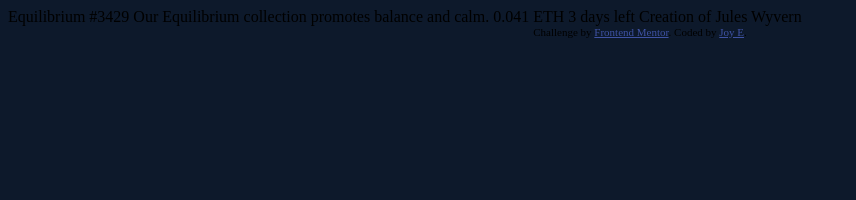
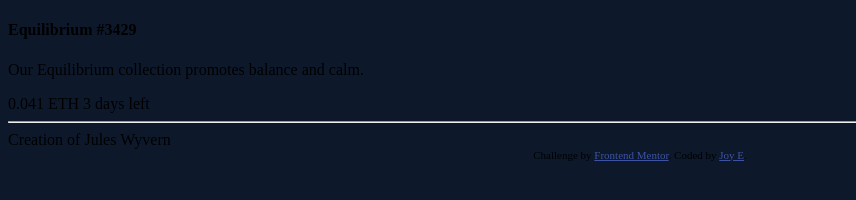
Before and after one commit to joy-joy2001/NFT-card-Challenge, a plain HTML site: page index.html in a window 1280 px wide. Shown: the whole page, without its empty margins (0-856 px from the left). Drawn offline with Linux system fonts and the light colour scheme.

Commit message:
Put body text inside a div and format body text according to design

```diff
--- a/index.html
+++ b/index.html
@@ -10,15 +10,14 @@
   <title>NFT Card Component</title>
 </head>
 <body>
-
-  Equilibrium #3429
-
-  Our Equilibrium collection promotes balance and calm.
-
-  0.041 ETH
-  3 days left
-
-  Creation of Jules Wyvern
+  <div class="card-box">
+    <h4>Equilibrium #3429</h4>
+    <p>Our Equilibrium collection promotes balance and calm.</p>
+    0.041 ETH
+    3 days left
+    <hr>
+    Creation of Jules Wyvern
+  </div>
 
   <div class="attribution">
     Challenge by <a href="https://www.frontendmentor.io?ref=challenge" target="_blank">Frontend Mentor</a>.
```
